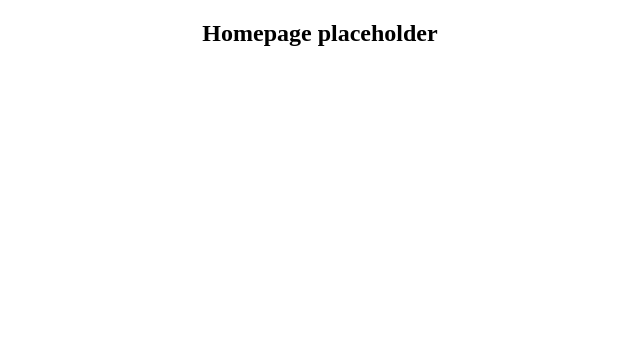
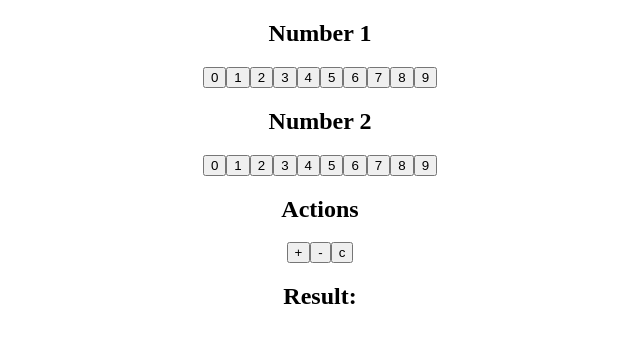
Before and after one commit to marinaaglic/react-exercises, a React (Vite) app: page /simple-calculator in a window 1280 px wide. Shown: the top 342 px of the page, without its empty margins (320-960 px from the left). Built offline with nearby package versions, Linux system fonts and the light colour scheme.

Commit message:
initialized simple-calculator exercise with task

```diff
--- /dev/null
+++ b/src/pages/SimpleCalculator.tsx
@@ -0,0 +1,45 @@
+/* TASK
+Build a simple calculator
+useReducer - moving state management outside of the component
+Requirements:
+- Implement the logic so that two numbers can be selected
+- Implement the logic to add these two selected numbers together. Same for subtraction
+- Implement a clear function which will reset botch the numbers to 0
+- use UseReducer to store and modify your data
+*/
+
+const initialState = {};
+
+const reducer = (state, action) => {};
+
+const SimpleCalculator = () => {
+  const numbers = [0, 1, 2, 3, 4, 5, 6, 7, 8, 9];
+
+  return (
+    <div>
+      <div>
+        <h2>Number 1</h2>
+        {numbers.map((number) => (
+          <button key={number}>{number}</button>
+        ))}
+      </div>
+      <div>
+        <h2>Number 2</h2>
+        {numbers.map((number) => (
+          <button key={number}>{number}</button>
+        ))}
+      </div>
+      <div>
+        <h2>Actions</h2>
+        <button>+</button>
+        <button>-</button>
+        <button>c</button>
+      </div>
+      <div>
+        <h2>Result:</h2>
+      </div>
+    </div>
+  );
+};
+
+export default SimpleCalculator;
--- a/src/routes/AppRoutes.tsx
+++ b/src/routes/AppRoutes.tsx
@@ -1,6 +1,7 @@
 import { Routes, Route } from "react-router-dom";
 import Home from "../pages/Home";
 import ColorRenderer from "../pages/ColorRenderer";
+import SimpleCalculator from "../pages/SimpleCalculator";
 
 const AppRoutes = () => {
   return (
@@ -8,6 +9,7 @@ const AppRoutes = () => {
       <Routes>
         <Route path="*" element={<Home />} />
         <Route path="/color-renderer" element={<ColorRenderer />} />
+        <Route path="/simple-calculator" element={<SimpleCalculator />} />
       </Routes>
     </div>
   );
```
